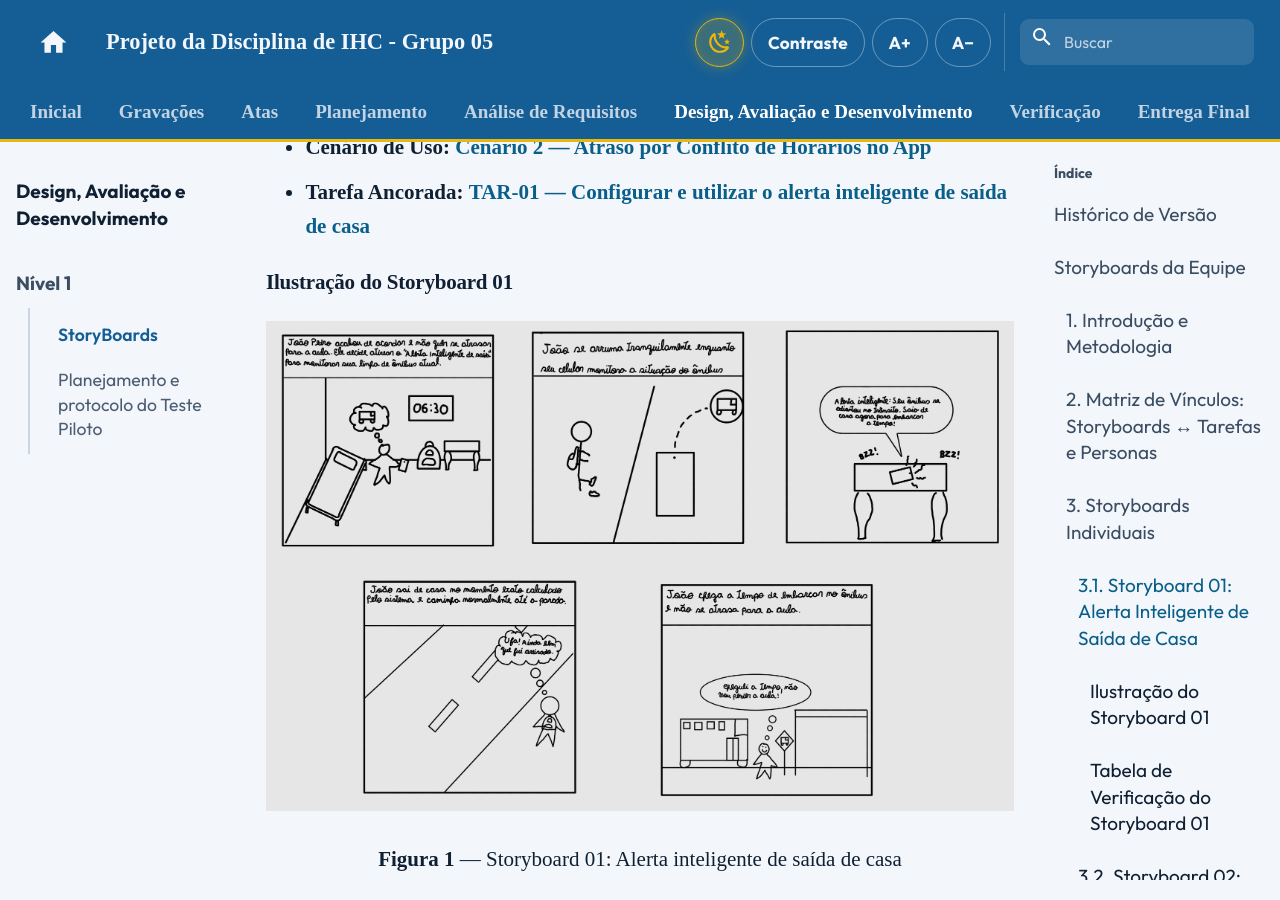
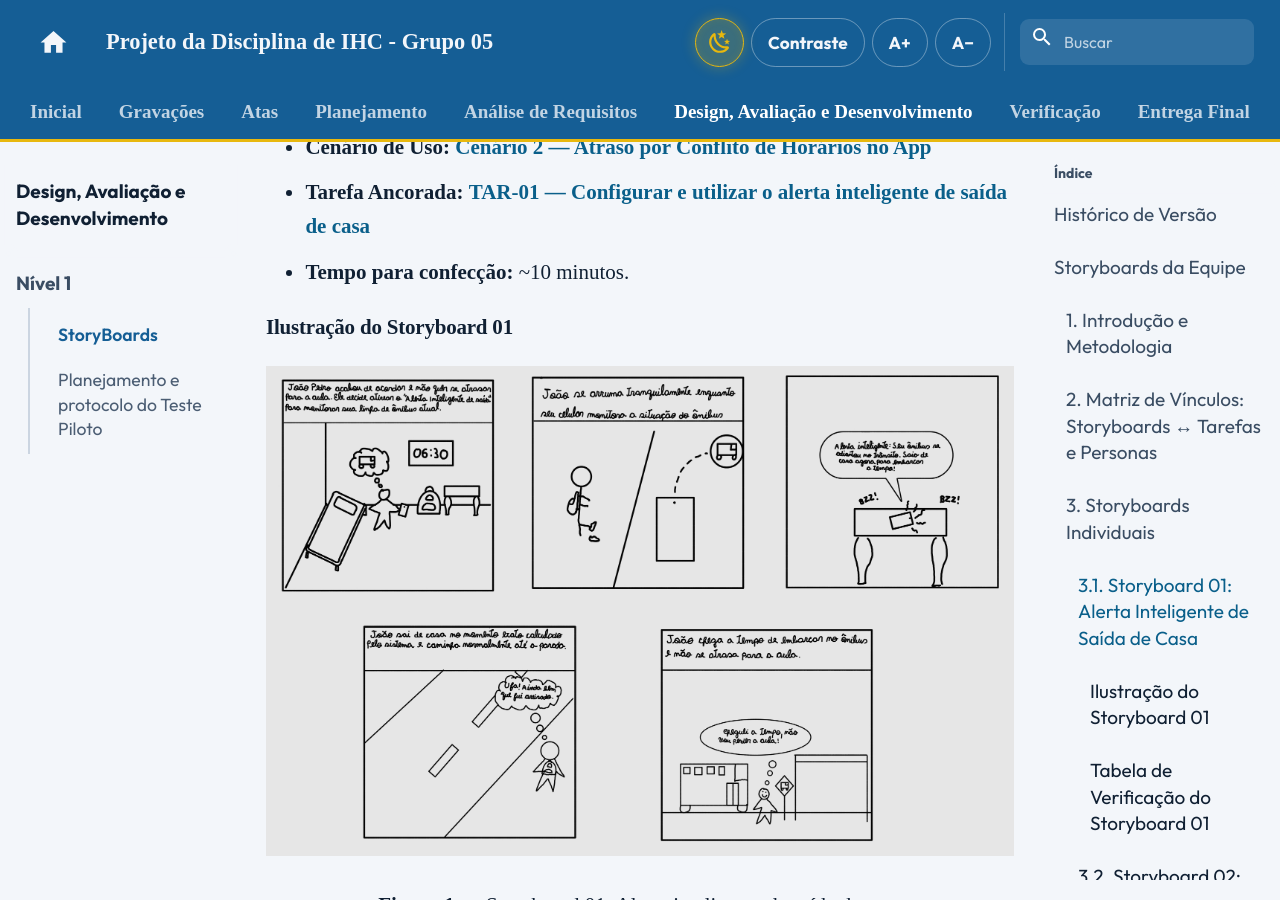
Before and after one commit to Interacao-Humano-Computador/2026.2-Grupo05, an MkDocs documentation site: the page built from docs/design-avaliacao-desenvolvimento/nivel1/storyboards.md, in a window 1280 px wide and 900 px high, scrolled down 3907 px. Built offline with MkDocs 1.6.1 and Material for MkDocs 9.7.7, drawn with Linux system fonts in a browser that asks for light colours; comment, search, counter and statistics services are not loaded.

Commit message:
docs: correcoes pontuais no planejamento do teste piloto

```diff
--- a/docs/design-avaliacao-desenvolvimento/nivel1/storyboards.md
+++ b/docs/design-avaliacao-desenvolvimento/nivel1/storyboards.md
@@ -62,6 +62,7 @@ A Tabela 1 sintetiza a distribuição dos 7 Storyboards do Grupo 05, indicando o
 * **Persona Retratada:** [João Pedro Carvalho](https://interacao-humano-computador.github.io/2026.2-Grupo05/analise-de-requisitos/personas/joao-pedro-carvalho/) (Estudante da UnB Gama, 19 anos)
 * **Cenário de Uso:** [Cenário 2 — Atraso por Conflito de Horários no App](https://interacao-humano-computador.github.io/2026.2-Grupo05/analise-de-requisitos/cenarios/cenario-2-viagem-matutina/)
 * **Tarefa Ancorada:** [TAR-01 — Configurar e utilizar o alerta inteligente de saída de casa](https://interacao-humano-computador.github.io/2026.2-Grupo05/analise-de-requisitos/analise-de-tarefas/tar-01-alerta-saida/)
+* **Tempo para confecção:** ~10 minutos.
 
 #### **Ilustração do Storyboard 01**
 
```
